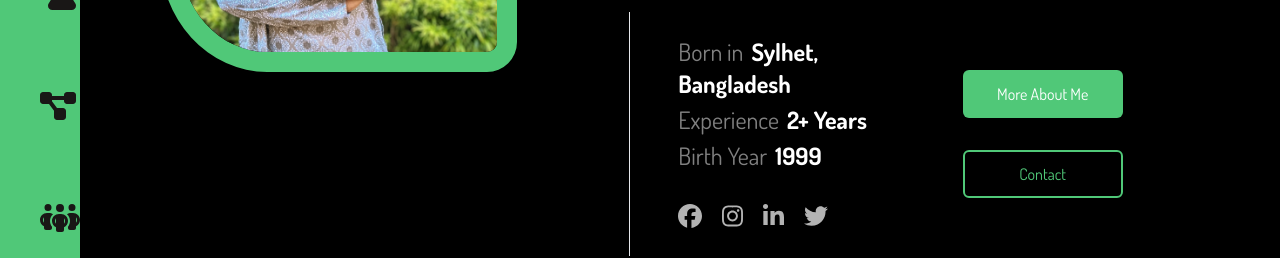
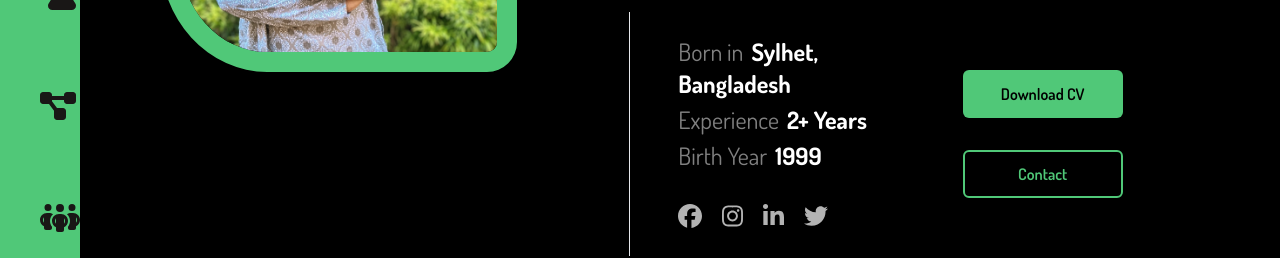
Before and after one commit to sahed009/Sahed-Codes, a React (Create React App) app: page / in a window 1280 px wide. Shown: the part 378-636 px from the top of the page. Built offline with nearby package versions, Linux system fonts and the light colour scheme.

Commit message:
added circle mouse animation

```diff
--- a/src/App.js
+++ b/src/App.js
@@ -7,6 +7,7 @@ import Projects from "./pages/projects";
 import Testimonials from "./pages/testimonials";
 import { Routes, Route } from "react-router";
 import TextPreloader from "./components/textPreloader";
+import Cursor from './components/cursor';
 import "./App.css"
 
 import Aos from "aos";
@@ -29,6 +30,7 @@ const App = () => {
 
 	return (
 		<>
+			<Cursor />
 			{loading ? <TextPreloader /> : <Routes>
 				<Route path="/" element={<Home />} />
 				<Route path="/about" element={<About />} />
--- /dev/null
+++ b/src/components/cursor.jsx
@@ -0,0 +1,26 @@
+import React, { useEffect, useState } from 'react';
+
+const Cursor = () => {
+    const [position, setPosition] = useState({ x: 0, y: 0 });
+
+    useEffect(() => {
+        const handleMouseMove = (event) => {
+            setPosition({ x: event.clientX, y: event.clientY });
+        };
+
+        window.addEventListener('mousemove', handleMouseMove);
+
+        return () => {
+            window.removeEventListener('mousemove', handleMouseMove);
+        };
+    }, []);
+
+    return (
+        <div
+            className="z-50 fixed top-0 left-0 w-10 h-10 border-[2px] border-[#53c87b] rounded-full pointer-events-none transform -translate-x-1/2 -translate-y-1/2 duration-200 ease-linear"
+            style={{ top: `${position.y}px`, left: `${position.x}px` }}
+        />
+    );
+};
+
+export default Cursor;
--- a/src/components/cv.jsx
+++ b/src/components/cv.jsx
@@ -2,11 +2,9 @@ import React from "react";
 
 const CV = () => {
 	return (
-		<div data-aos="fade-down" className="py-10 flex items-center justify-center gap-4 pl-0 md:pl-32">
-			<button className="min-h-[48px] px-12 py-4 rounded-sm bg-transparent hover:bg-[#70C878] outline outline-[#70C878] text-lg hover:text-xl transition-all duration-150">
-				<a href={require("../assets/My Resume.pdf")}>Download CV</a>
-			</button>
-		</div>
+		<button className="bg-[#50C878] text-[#000000] min-w-[160px] font-semibold  min-h-[48px] shadow rounded-md hover:text-lg transition-all duration-300">
+			<a href={require("../assets/My Resume.pdf")}>Download CV</a>
+		</button>
 	);
 };
 
--- a/src/components/heroheader.jsx
+++ b/src/components/heroheader.jsx
@@ -8,6 +8,7 @@ import {
 } from "@fortawesome/free-brands-svg-icons";
 import PropTypes from "prop-types";
 import { Link } from "react-router-dom";
+import CV from "./cv";
 
 const socialLinks = [
 	{ icon: faFacebook, href: "https://www.facebook.com/sahed.009" },
@@ -89,13 +90,10 @@ const Heroheader = () => {
 								<SocialLinks links={socialLinks} />
 							</div>
 							<div className="flex md:flex-col justify-between gap-4 md:gap-8">
-								<Link to="/about">
-									<button className="text-white bg-[#50C878] min-w-[128px] md:min-w-[160px]  min-h-[48px] rounded-md hover:text-lg transition-all duration-150">
-										More About Me
-									</button>
-								</Link>
+
+								<CV />
 								<Link to="/contact">
-									<button className="border-2 border-[#50C878] text-[#50C878] min-w-[160px]  min-h-[48px] rounded-md hover:text-lg transition-all duration-150">
+									<button className="border-2 border-[#50C878] text-[#50C878] min-w-[160px]  min-h-[48px] rounded-md font-semibold hover:text-lg transition-all duration-300">
 										Contact
 									</button>
 								</Link>
--- a/src/pages/about.jsx
+++ b/src/pages/about.jsx
@@ -4,7 +4,6 @@ import Navbar from "../components/navbar";
 import Hobby from "../components/hobby";
 import Quotes from "../components/quotes";
 import Footer from "../components/footer";
-import CV from "../components/cv";
 
 const About = () => {
 	return (
@@ -36,7 +35,6 @@ const About = () => {
 					stopping by! 🚀
 				</p>
 			</div>
-            <CV />
 			<Hobby />
 			<Quotes />
 			<Footer />
```
